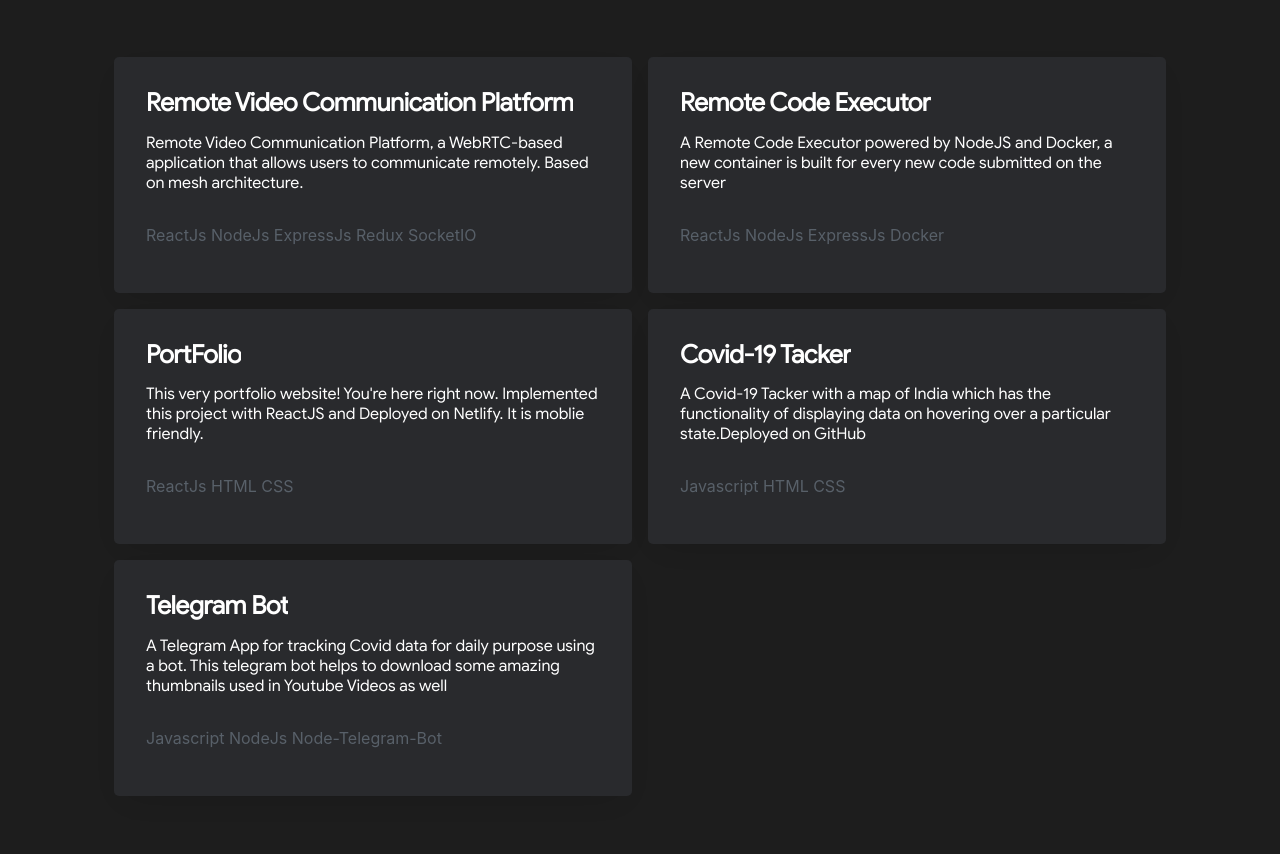
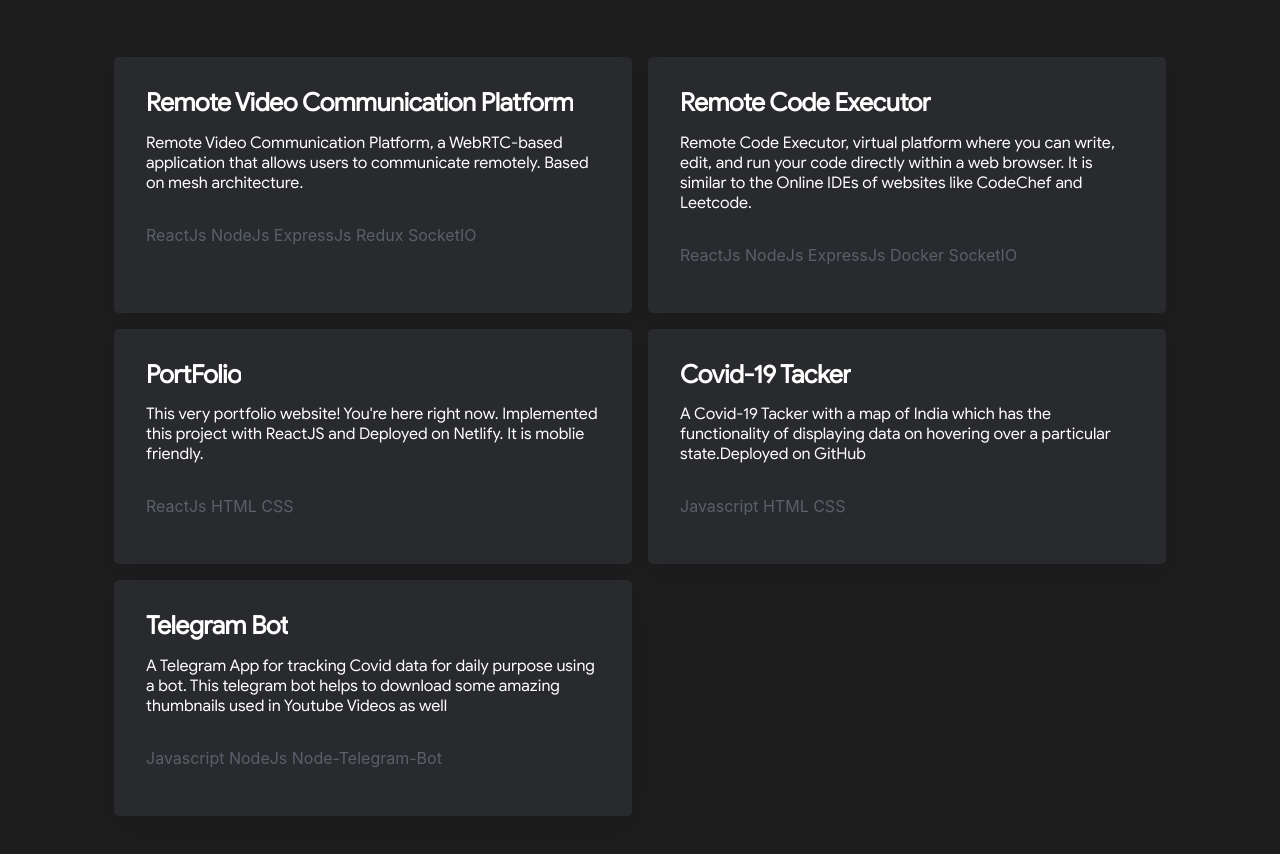
Before and after one commit to ankitrekha01/PortFolio, a React (Create React App) app: page / in a window 1280 px wide. Shown: the part 2066-2920 px from the top of the page. Built offline with nearby package versions, Linux system fonts and the light colour scheme.

Commit message:
updated the url for projects

```diff
--- a/src/projects/components/projectsArr.js
+++ b/src/projects/components/projectsArr.js
@@ -11,10 +11,10 @@ const projects = {
     {
       id: "1",
       name: "Remote Code Executor",
-      url: "https://github.com/ankitrekha01/Online-IDE-FrontEnd",
+      url: "https://github.com/ankitrekha01/Remote-Code-Executor",
       description:
-        "A Remote Code Executor powered by NodeJS and Docker, a new container is built for every new code submitted on the server",
-      languages: ["ReactJs", "NodeJs", "ExpressJs", "Docker"],
+        "Remote Code Executor, virtual platform where you can write, edit, and run your code directly within a web browser. It is similar to the Online IDEs of websites like CodeChef and Leetcode.",
+      languages: ["ReactJs", "NodeJs", "ExpressJs", "Docker","SocketIO"],
     },
     {
       id: "2",
```
